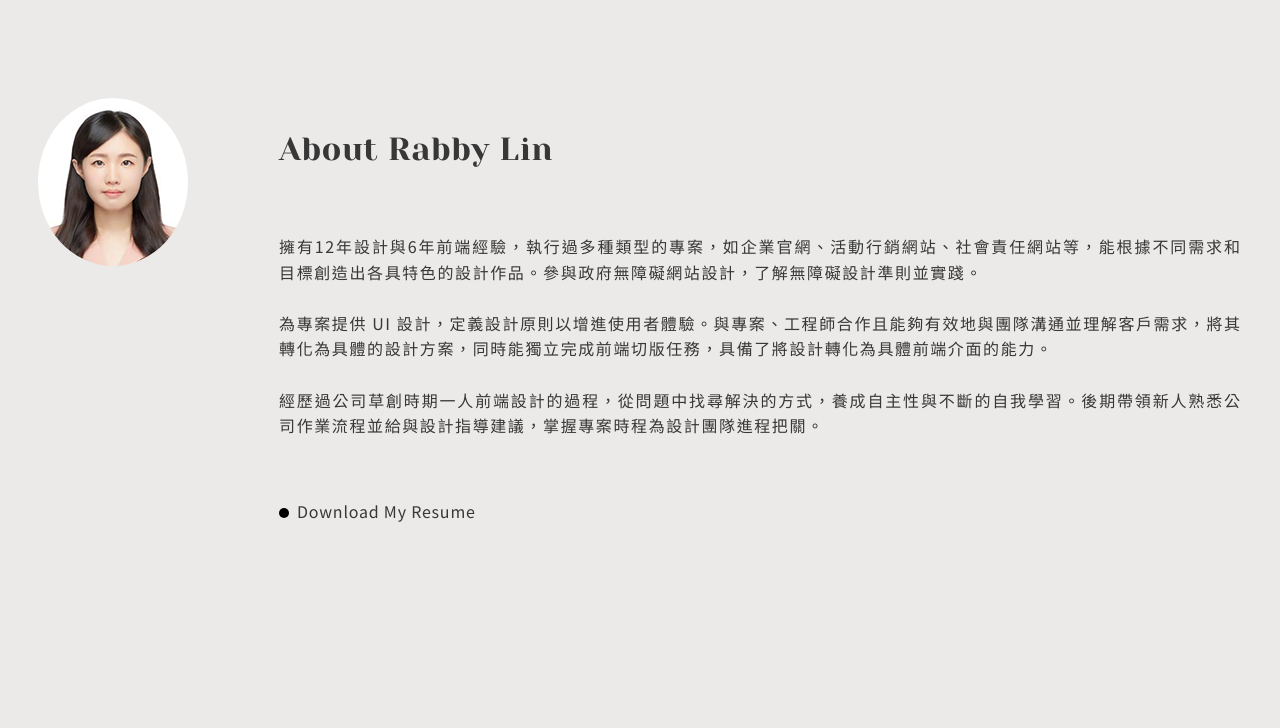
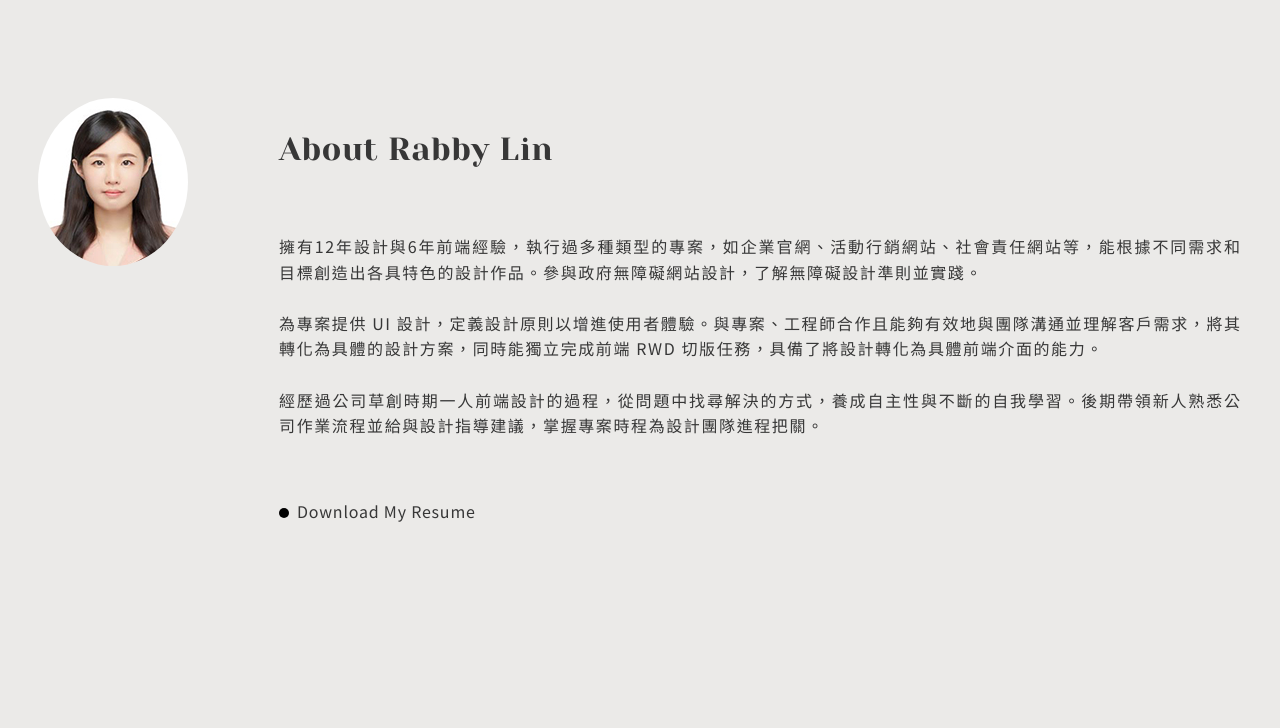
Before and after one commit to 22rb/rb24ds, a plain HTML site: page about.html in a window 1280 px wide. Shown: the part 72-800 px from the top of the page. Drawn offline with Linux system fonts and the light colour scheme.

Commit message:
Modify content / resume.pdf

```diff
--- a/about.html
+++ b/about.html
@@ -105,7 +105,8 @@
                 擁有12年設計與6年前端經驗，執行過多種類型的專案，如企業官網、活動行銷網站、社會責任網站等，能根據不同需求和目標創造出各具特色的設計作品。參與政府無障礙網站設計，了解無障礙設計準則並實踐。
                 <br /><br />
                 為專案提供 UI
-                設計，定義設計原則以增進使用者體驗。與專案、工程師合作且能夠有效地與團隊溝通並理解客戶需求，將其轉化為具體的設計方案，同時能獨立完成前端切版任務，具備了將設計轉化為具體前端介面的能力。
+                設計，定義設計原則以增進使用者體驗。與專案、工程師合作且能夠有效地與團隊溝通並理解客戶需求，將其轉化為具體的設計方案，同時能獨立完成前端
+                RWD 切版任務，具備了將設計轉化為具體前端介面的能力。
                 <br /><br />
                 經歷過公司草創時期一人前端設計的過程，從問題中找尋解決的方式，養成自主性與不斷的自我學習。後期帶領新人熟悉公司作業流程並給與設計指導建議，掌握專案時程為設計團隊進程把關。
               </p>
@@ -182,7 +183,7 @@
                         到完整介面設計。
                       </li>
                       <li>
-                        獨立處理切版任務，完成 HTML、CSS 和 JavaScript
+                        獨立處理 RWD 切版任務，完成 HTML、CSS 和 JavaScript
                         網頁開發。
                       </li>
                       <li>
```
Also changed, not shown: 1 other file.
